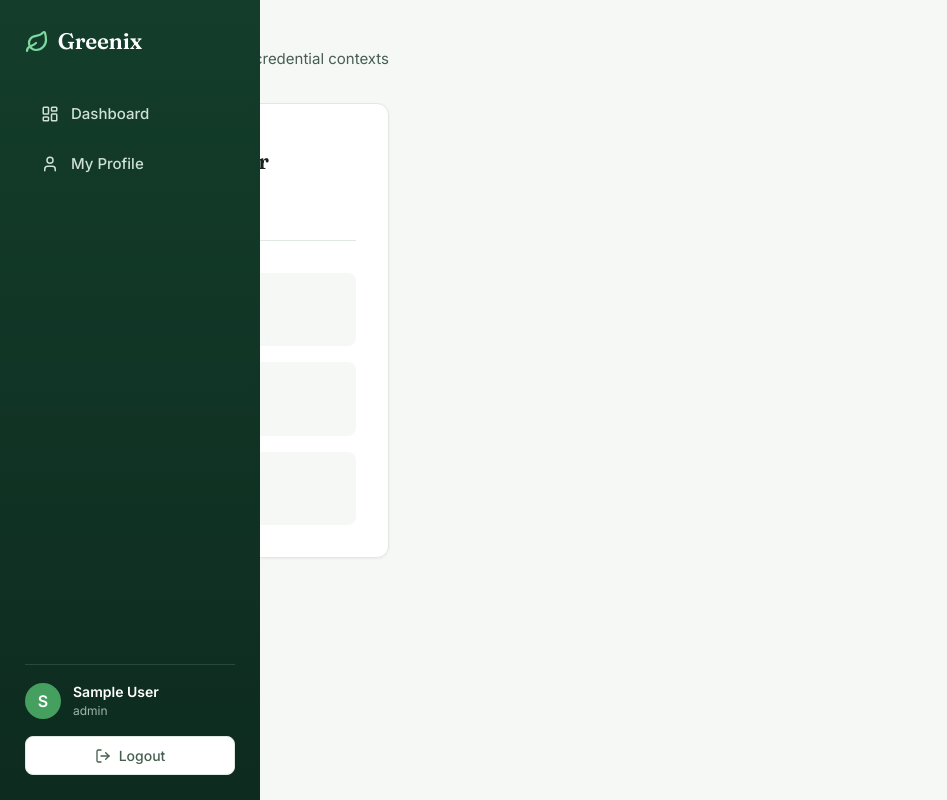
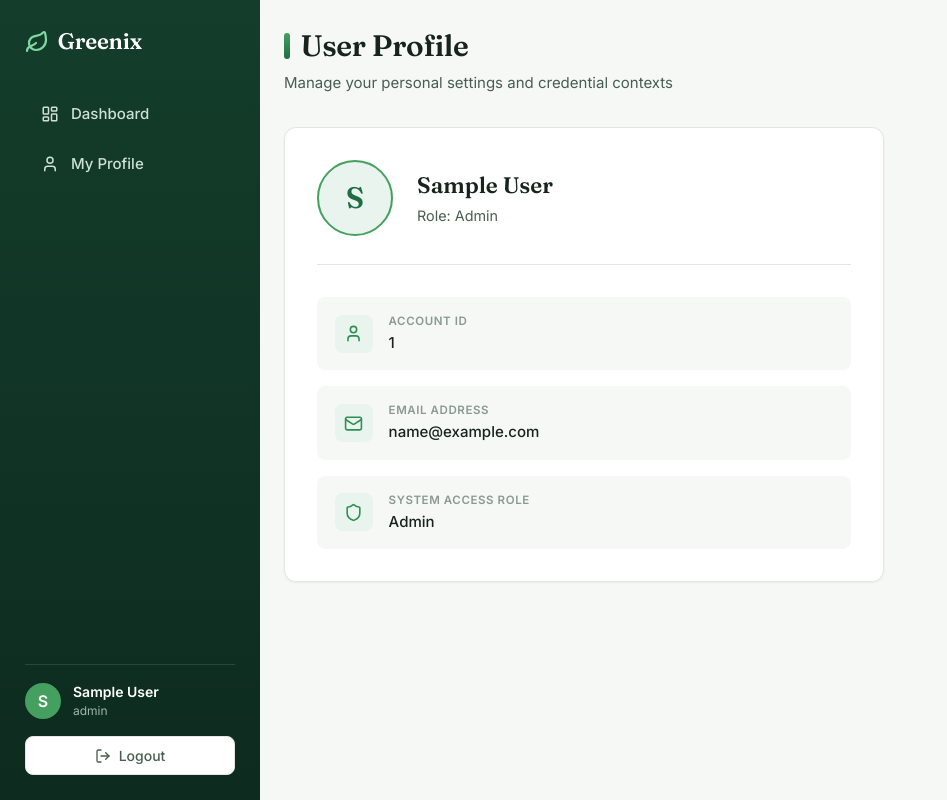
Before and after one commit to tamilvanan-web/Greenix-Frontend, a React (Vite) app: page /profile in a window 1280 px wide. Shown: the whole page, without its empty margins (0-947 px from the left). Built offline with nearby package versions, Linux system fonts and the light colour scheme; no server answers; sample sign-in values are in the browser's storage.

Commit message:
Fix sidebar and main content layout

```diff
--- a/src/services/api.ts
+++ b/src/services/api.ts
@@ -1,8 +1,13 @@
 import axios from "axios";
 
 // Create Axios instance
+// const api = axios.create({
+//   baseURL: import.meta.env.VITE_API_URL,
+// Create Axios instance
+const API_BASE_URL = "https://greenix-backend-1.onrender.com/api";
+
 const api = axios.create({
-  baseURL: import.meta.env.VITE_API_URL,
+  baseURL: API_BASE_URL,
   headers: {
     "Content-Type": "application/json",
   },
@@ -74,7 +79,7 @@ api.interceptors.response.use(
 
       try {
         const response = await axios.post(
-          `${import.meta.env.VITE_API_URL}/v1/auth/refresh`,
+          `${API_BASE_URL}/v1/auth/refresh`,
           {
             accessToken,
             refreshToken,
--- a/src/styles/global.css
+++ b/src/styles/global.css
@@ -102,6 +102,16 @@ a:hover{
     min-height:100vh;
 }
 
+/* Desktop Sidebar and Main Content Fix */
+.main-content {
+    margin-left: 260px;
+    width: calc(100% - 260px);
+    min-width: 0;
+    min-height: 100vh;
+    padding: 24px;
+    box-sizing: border-box;
+}
+
 @media (max-width: 768px) {
 
   .main-content {
```
